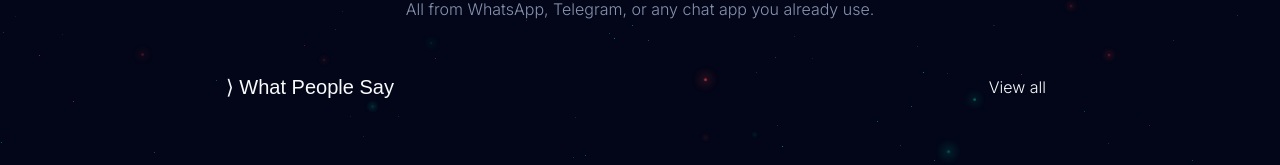
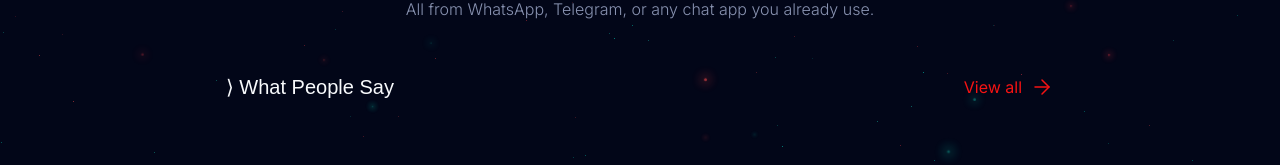
Before and after one commit to mariacalixto/clawd-copy, a Next.js app in the folder web/: page / in a window 1280 px wide. Shown: the part 395-560 px from the top of the page. Built offline with nearby package versions, Linux system fonts and the light colour scheme; a web font is replaced by a local one.

Commit message:
arrow do view all

```diff
--- a/web/app/page.tsx
+++ b/web/app/page.tsx
@@ -1,6 +1,7 @@
 "use client"
 import Lottie from "lottie-react";
 import Owl from "@/assets/lottie/Owl.json";
+import { ArrowRight } from "lucide-react";
 // app/page.tsx
 
 export default function Home() {
@@ -9,7 +10,7 @@ export default function Home() {
        <Lottie className="w-64 h-55 mx-auto" animationData={Owl}/>
       <div className="text-center space-y-6">
 
-        {/* Versão animada */}
+
         <h1 className="bbh-hegarty-regular tracking-tight text-6xl gradient-text">
           Moltbot
         </h1>
@@ -26,7 +27,8 @@ export default function Home() {
     <h1 className="text-left special-gothic-expanded-one-regular text-xl">
           ⟩ What People Say
         </h1>
-        <h2 className="font-light mr-2">View all</h2>
+        <div className="flex"><h2 className="font-normal mr-2 text-[#f51313]">View all</h2><ArrowRight className="text-[#f51313]" strokeWidth={1.5} /></div>
+
 </div>
       </div>
     </div>
```
